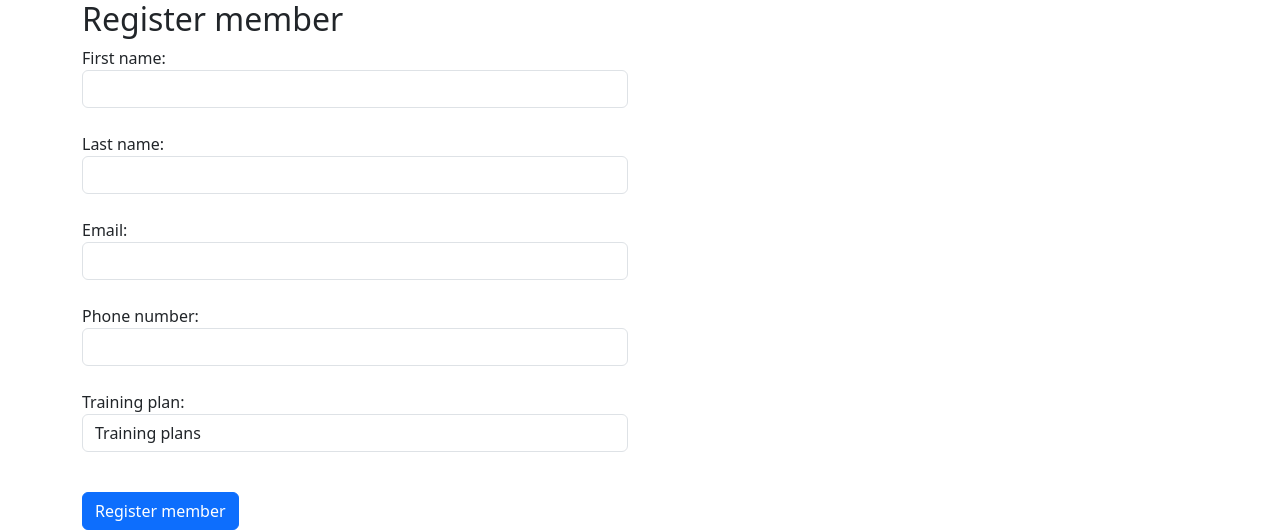
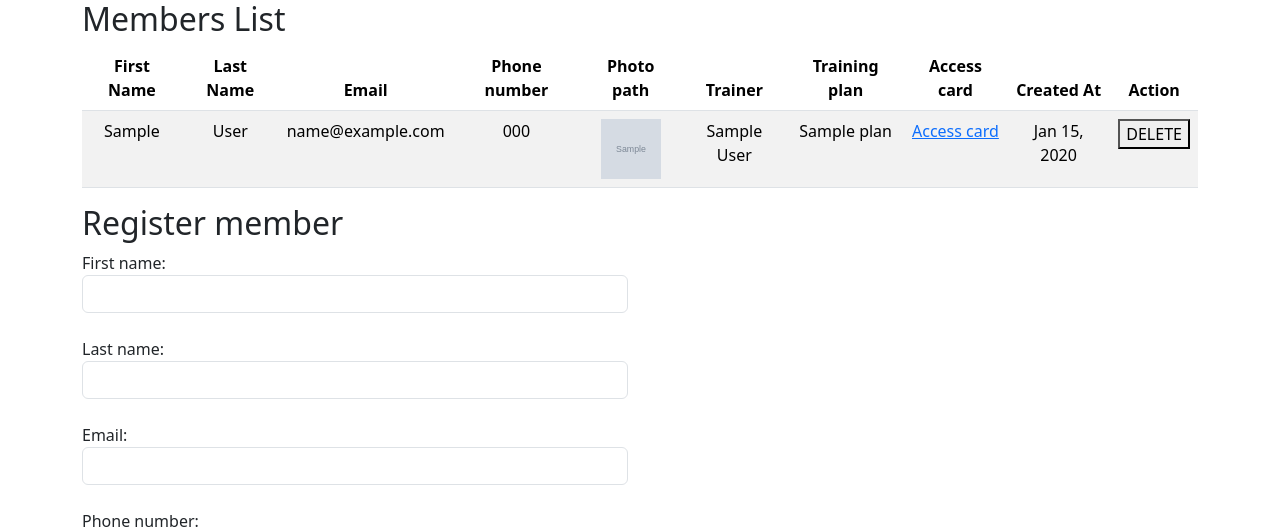
Before and after one commit to Cmiljaa/Gym-management-system, a PHP site: page /admin_dashboard.php in a window 1280 px wide. Shown: the top 531 px of the page. Run offline with PHP 8.4, Linux system fonts and the light colour scheme; the visitor is signed in with stand-in values (Sample User, id 1); tables that the repository leaves empty or names only in its code hold one stand-in row (values such as "Sample post"); grey boxes marked "Sample" are stand-in pictures; some libraries are stand-ins or nearby versions.

Commit message:
Added member list, showing data

```diff
--- a/admin_dashboard.php
+++ b/admin_dashboard.php
@@ -16,8 +16,6 @@ $sql = "SELECT * FROM training_plans";
 $run = $conn -> query($sql);
 
 $training_plans = $run -> fetch_all(MYSQLI_ASSOC);
-
-$conn -> close();
 
 ?>
 
@@ -40,6 +38,68 @@ $conn -> close();
 <?php endif; ?>
 
 <div class="container">
+
+    <div class="row">
+        <div class="col-md-12">
+
+            <h2>Members List</h2>
+            <table class="table table-striped" style="text-align: center;">
+                <thead>
+                    <th>First Name</th>
+                    <th>Last Name</th>
+                    <th>Email</th>
+                    <th>Phone number</th>
+                    <th>Photo path</th>
+                    <th>Trainer</th>
+                    <th>Training plan</th>
+                    <th>Access card</th>
+                    <th>Created At</th>
+                    <th>Action</th>
+                </thead>
+                <?php
+
+                $sql = "SELECT members.*, training_plans.name AS training_plan_name,
+                CONCAT(trainers.first_name, ' ', trainers.last_name) AS trainer_name
+                FROM members
+                LEFT JOIN training_plans ON training_plans.plan_id = members.member_id
+                LEFT JOIN trainers ON trainers.trainer_id = members.trainer_id";
+
+                $run = $conn -> query($sql);
+
+                $memberList = $run -> fetch_all(MYSQLI_ASSOC);
+
+                ?>
+                <tbody>
+                    <?php foreach($memberList as $member):?>
+
+                    <tr>
+                        <td><?=$member['first_name'] ?></td>
+                        <td><?=$member['last_name'] ?></td>
+                        <td><?=$member['email'] ?></td>
+                        <td><?=$member['phone_number'] ?></td>
+                        <td><img style="width: 60px; height: 60px;" src="<?=$member['photo_path'] ?>"></td>
+                        <td><?= ($member['trainer_name'] == '')? "Not assigned" : $member['trainer_name'] ?></td>
+                        <td><?= ($member['training_plan_name'] == '') ? "Not assigned" : $member['training_plan_name'] ?></td>
+                        <td><a target="_blank" href="<?=$member['access_card_pdf_path'] ?>">Access card</a></td>
+                        <td><?php
+                        $created_at = strtotime($member['created_at']);
+                        $new_date = date("M d, Y", $created_at);
+                        echo $new_date;
+                        ?></td>
+                        <td>
+                            <form action="delete_member.php">
+                                <button>DELETE</button>
+                            </form>
+                        </td>
+                    </tr>
+
+                    <?php endforeach; ?>
+                </tbody>
+
+            </table>
+
+        </div>
+    </div>
     <div class="row mb-5">
         <div class="col-md-6">
             <h2>Register member</h2>
@@ -67,6 +127,8 @@ $conn -> close();
     </div>
 </div>
 
+<?php $conn -> close(); ?>
+
 <script src="https://unpkg.com/dropzone@5/dist/min/dropzone.min.js"></script>
 <script src="https://cdn.jsdelivr.net/npm/@popperjs/core@2.11.8/dist/umd/popper.min.js" integrity="sha384-I7E8VVD/ismYTF4hNIPjVp/Zjvgyol6VFvRkX/vR+Vc4jQkC+hVqc2pM8ODewa9r" crossorigin="anonymous"></script>
 <script src="https://cdn.jsdelivr.net/npm/bootstrap@5.3.3/dist/js/bootstrap.min.js" integrity="sha384-0pUGZvbkm6XF6gxjEnlmuGrJXVbNuzT9qBBavbLwCsOGabYfZo0T0to5eqruptLy" crossorigin="anonymous"></script>
--- /dev/null
+++ b/delete_member.php
@@ -0,0 +1 @@
+<?php
```
